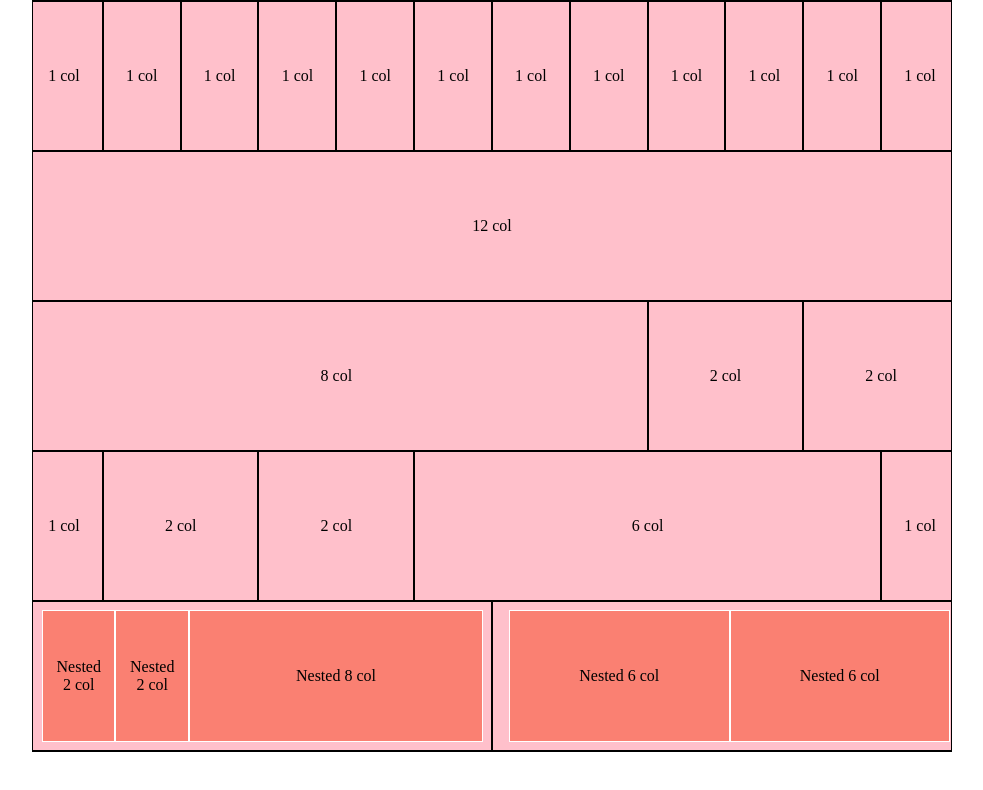
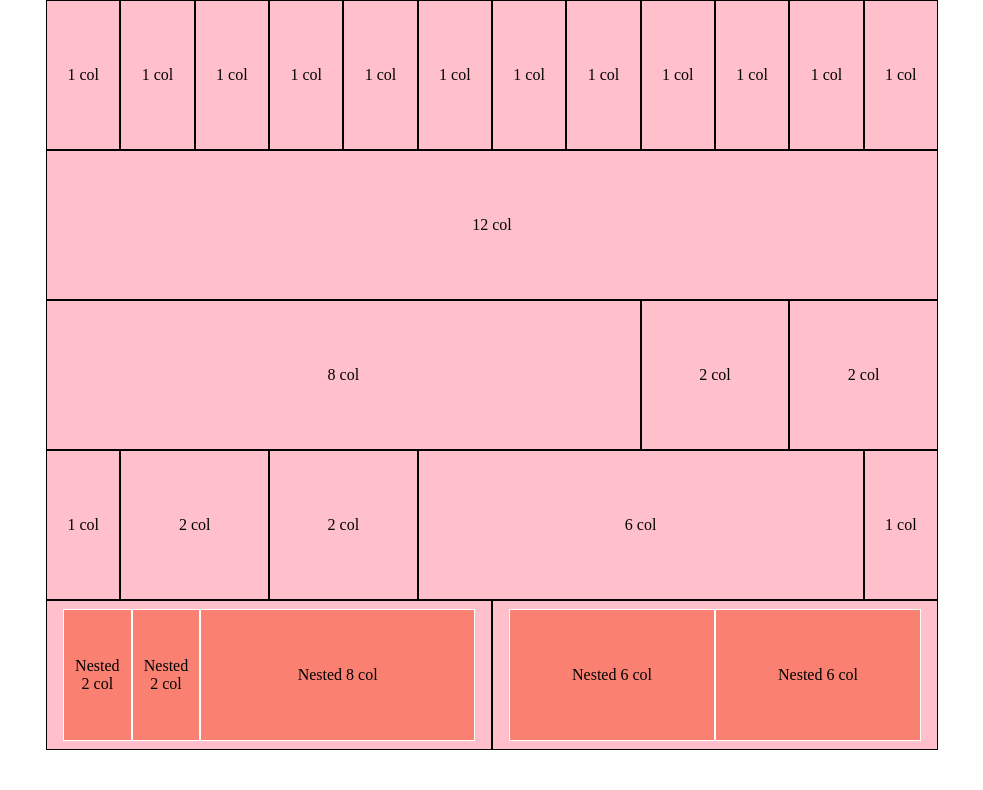
Before and after one commit to AlessandroSestili/html-css-12bool, a plain HTML site: page index.html in a window 1280 px wide. Shown: the whole page, without its empty margins (148-1131 px from the left). Drawn offline with Linux system fonts and the light colour scheme.

Commit message:
fix completo

```diff
--- a/framework.css
+++ b/framework.css
@@ -4,9 +4,9 @@
     max-width: 920px;
 
     margin: auto;
-    /* padding: 0px 14px; */
+    padding: 0px 14px;
 
-    overflow: hidden;
+    /* overflow: hidden; */
 }
 
 
@@ -17,10 +17,10 @@
     clear: both;
 }
 
-.row {
+/* .row {
     margin-left: -8px;
     margin-right: -8px;
-}
+} */
 
 
 /* COLUMNS */
--- a/style.css
+++ b/style.css
@@ -5,7 +5,7 @@
 }
 
 .container {
-    border: 1px solid black;
+    /* border: 1px solid black; */
 }
 
 .row {
@@ -28,10 +28,7 @@
 }
 
 .last-row {
-    padding-top: 8px;
-    padding-bottom: 8px;
-    padding-right: 8px;
-    padding-left: 16px;
+    padding: 8px;
 
 }
 
```
